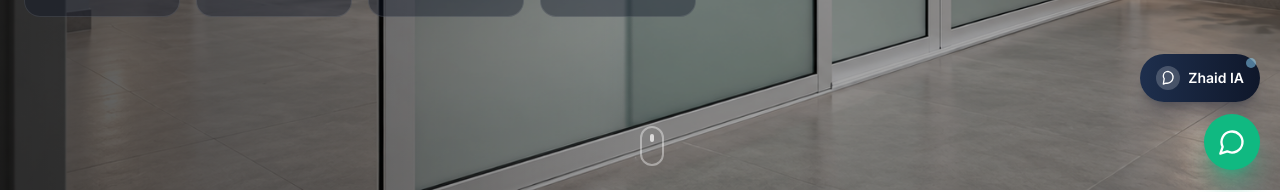
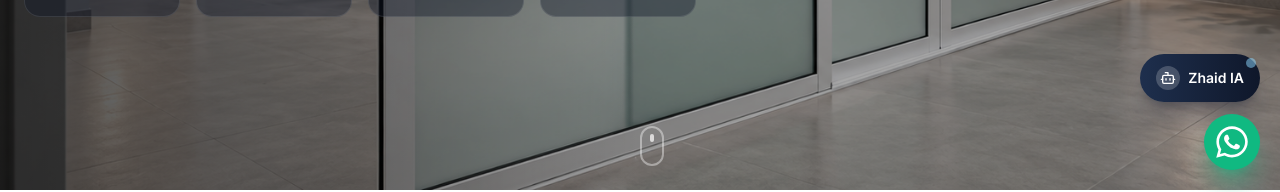
Before and after one commit to ackesongg33/zhaid-glass-solutions, a React (Vite) app: page / in a window 1280 px wide. Shown: the part 610-802 px from the top of the page. Built offline with nearby package versions, Linux system fonts and the light colour scheme.

Commit message:
Update AI and WhatsApp icons

```diff
--- a/src/components/FloatingWhatsApp.tsx
+++ b/src/components/FloatingWhatsApp.tsx
@@ -1,5 +1,6 @@
+
 import { getWhatsAppLink } from '@/data/contact';
-import { MessageCircle } from 'lucide-react';
+import { Bot } from 'lucide-react';
 import { FaWhatsapp } from 'react-icons/fa';
 
 type AiDraft = {
@@ -11,8 +12,12 @@ function getAiWhatsAppLink(): string | null {
   if (typeof window === 'undefined') return null;
 
   try {
-    const draft = JSON.parse(window.localStorage.getItem('zhaid-ai-context') ?? 'null') as AiDraft | null;
+    const draft = JSON.parse(
+      window.localStorage.getItem('zhaid-ai-context') ?? 'null'
+    ) as AiDraft | null;
+
     const context = draft?.context;
+
     if (!context && !draft?.conversation) return null;
 
     const lines = [
@@ -24,15 +29,23 @@ function getAiWhatsAppLink(): string | null {
       ...(context?.material ? [`Material: ${context.material}`] : []),
       ...(context?.color ? [`Color: ${context.color}`] : []),
       ...(context?.glassType ? [`Tipo de vidrio: ${context.glassType}`] : []),
-      ...(context?.glassThickness ? [`Espesor: ${context.glassThickness}`] : []),
-      ...(context?.glassColor ? [`Color de vidrio: ${context.glassColor}`] : []),
+      ...(context?.glassThickness
+        ? [`Espesor: ${context.glassThickness}`]
+        : []),
+      ...(context?.glassColor
+        ? [`Color de vidrio: ${context.glassColor}`]
+        : []),
       ...(context?.measures ? [`Medidas: ${context.measures}`] : []),
       ...(context?.need ? [`Necesidad: ${context.need}`] : []),
       ...(context?.climate ? [`Condición: ${context.climate}`] : []),
       '',
       'Detalles adicionales:',
-      ...(context?.additionalDetails ? [context.additionalDetails] : []),
-      ...(draft?.conversation ? ['', 'Resumen de la conversación:', draft.conversation] : []),
+      ...(context?.additionalDetails
+        ? [context.additionalDetails]
+        : []),
+      ...(draft?.conversation
+        ? ['', 'Resumen de la conversación:', draft.conversation]
+        : []),
     ];
 
     return getWhatsAppLink(lines.join('\n'));
@@ -45,7 +58,9 @@ interface FloatingWhatsAppProps {
   onOpenAI: () => void;
 }
 
-export default function FloatingWhatsApp({ onOpenAI }: FloatingWhatsAppProps) {
+export default function FloatingWhatsApp({
+  onOpenAI,
+}: FloatingWhatsAppProps) {
   const whatsappLink = getWhatsAppLink();
 
   return (
@@ -55,11 +70,11 @@ export default function FloatingWhatsApp({ onOpenAI }: FloatingWhatsAppProps) {
         className="group flex items-center gap-2 rounded-full bg-gradient-to-r from-ink-800 to-ink-900 px-4 py-3 text-sm font-semibold text-white shadow-xl shadow-ink-900/30 transition-all hover:-translate-y-0.5 hover:shadow-2xl"
       >
         <span className="flex h-6 w-6 items-center justify-center rounded-full bg-white/20">
-          <svg viewBox="0 0 24 24" fill="none" stroke="currentColor" strokeWidth="2" className="h-4 w-4">
-            <path d="M12 2a7 7 0 00-7 7c0 1.5.5 2.9 1.3 4L5 21l4.2-1.3A7 7 0 1012 2z" strokeLinejoin="round" />
-          </svg>
+          <Bot className="h-4 w-4" />
         </span>
+
         <span className="hidden sm:inline">Zhaid IA</span>
+
         <span className="absolute right-1 top-1 h-2.5 w-2.5 animate-pulse rounded-full bg-sky-300" />
       </button>
 
@@ -67,14 +82,17 @@ export default function FloatingWhatsApp({ onOpenAI }: FloatingWhatsAppProps) {
         href={whatsappLink}
         onClick={(event) => {
           const aiWhatsAppLink = getAiWhatsAppLink();
-          if (aiWhatsAppLink) event.currentTarget.href = aiWhatsAppLink;
+
+          if (aiWhatsAppLink) {
+            event.currentTarget.href = aiWhatsAppLink;
+          }
         }}
         target="_blank"
         rel="noreferrer"
         className="flex h-14 w-14 items-center justify-center rounded-full bg-emerald-500 text-white shadow-xl shadow-emerald-500/40 transition-all hover:-translate-y-0.5 hover:bg-emerald-600"
         aria-label="WhatsApp"
       >
-        <MessageCircle className="h-7 w-7" />
+        <FaWhatsapp className="h-9 w-9" />
       </a>
     </div>
   );
```
